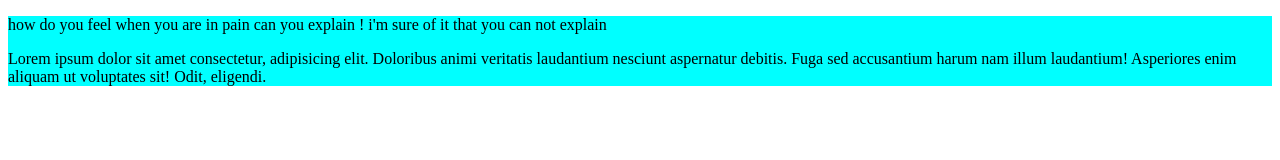
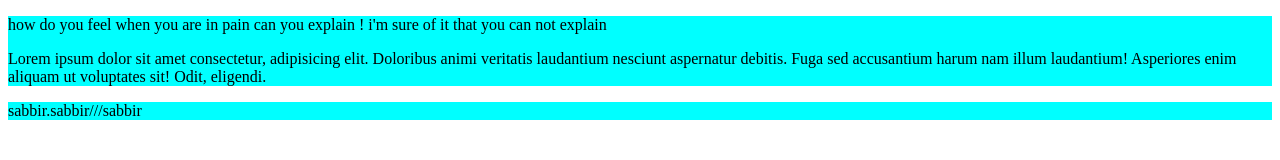
Before and after one commit to sajjad244/my-first-github-repo, a plain HTML site: page index.html in a window 1280 px wide. Drawn offline with Linux system fonts and the light colour scheme.

Commit message:
this is me

```diff
--- a/index.html
+++ b/index.html
@@ -12,5 +12,11 @@
 
         <p>Lorem ipsum dolor sit amet consectetur, adipisicing elit. Doloribus animi veritatis laudantium nesciunt aspernatur debitis. Fuga sed accusantium harum nam illum laudantium! Asperiores enim aliquam ut voluptates sit! Odit, eligendi.</p>
     </div>
+
+
+    <div>
+        sabbir.sabbir///sabbir
+    </div>
+
 </body>
 </html>
```
